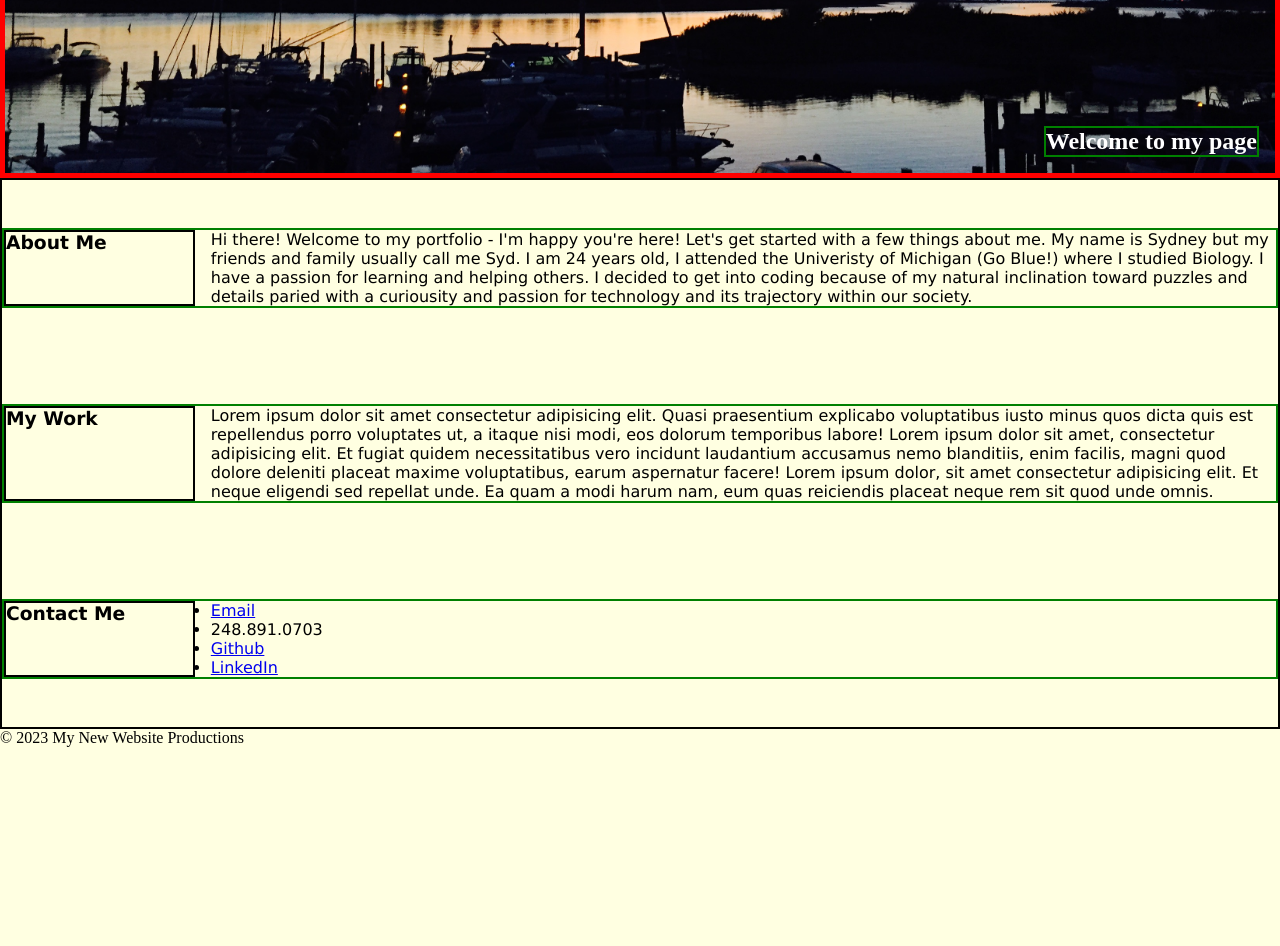
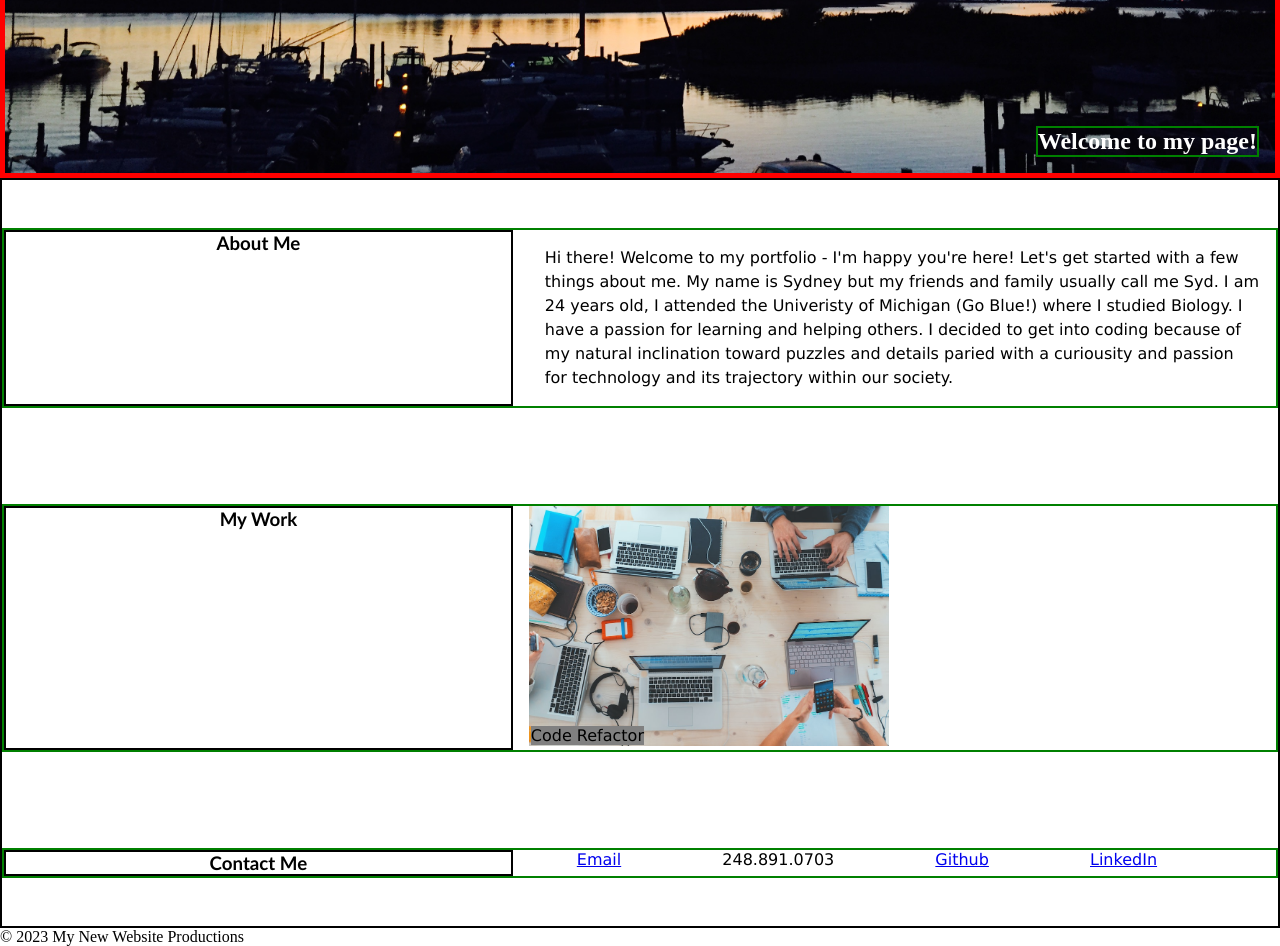
Before and after one commit to sydlaub/slaub-professional-portfolio, a plain HTML site: page index.html in a window 1280 px wide. Shown: the part 400-1346 px from the top of the page. Before the commit the page ends 1147 px from the top, so only its background shows below. Drawn offline with Linux system fonts and the light colour scheme.

Commit message:
added content to my work section; reformatted the contact me section

```diff
--- a/assets/css/style.css
+++ b/assets/css/style.css
@@ -1,6 +1,5 @@
 :root {
     --themeColor1: lightblue;
-    --themeColor2: #FFFFE1;
     --border1: solid 2px black;
     --border2: solid 5px red;
     --border3: solid 2px green;
@@ -13,18 +12,29 @@
     padding: 0;
 }
 
+/* Element Selectors */
 body {
     background-color: var(--themeColor2);
 }
 
-/* Element Selectors */
+nav {
+    display: flex;
+    flex-direction: column;
+}
+
+main {
+    display: flex;
+    flex-direction: column;
+    font-family: Verdana, Geneva, Tahoma, sans-serif;
+    border: var(--border1);
+}
+
+/* Class Selectors */
 .header {
     padding: 1rem 0.5rem;
     display: flex;
-    /* flex-direction: ; */
     justify-content: space-between;
     border: solid 2px black;
-    /* padding: 30px; */
     background-color: var(--themeColor1);
     color: navy;
     font-family: Verdana, Geneva, Tahoma, sans-serif;
@@ -38,9 +48,7 @@ body {
 
 .header nav {
     border: var(--border1);
-    background-color: inherit;
-    padding-bottom: 10px;
-    /* margin-right: 20px; */
+    padding-bottom: 0px;
     float: right;
     font-family: 'Trebuchet MS', 'Lucida Sans Unicode', 'Lucida Grande', 'Lucida Sans', Arial, sans-serif;
     font-size: 20px;
@@ -60,22 +68,6 @@ body {
 
 }
 
-
-/* ID selectors */
-
-
-nav {
-    display: flex;
-    flex-direction: column;
-}
-
-main {
-    display: flex;
-    flex-direction: column;
-    font-family: Verdana, Geneva, Tahoma, sans-serif;
-    border: var(--border1);
-}
-
 .section-styling {
     display: flex;
     flex-direction: column;
@@ -87,13 +79,38 @@ main {
     border: var(--border1);
     margin-right: 1rem;
     width: fit-content;
-    min-width: 15%;
+    min-width: 40%;
+}
+
+.section-title h3{
+    text-align: center;
+    font-family: 'Trebuchet MS', 'Lucida Sans Unicode', 'Lucida Grande', 'Lucida Sans', Arial, sans-serif;
 }
 
 .section-content-work {
     display: flex
 }
-/* Class Selectors */
+
+.section-content-contact {
+    display: flex;
+}
+
+
+.section-content-contact ul li {
+    list-style-type: none;
+    display: inline-block;
+    margin-inline: 3rem;
+}
+
+/* ID selectors */
+#work-img-1 {
+    height: 15rem;
+}
+
+#About-Me-Content{
+  margin: 1rem;
+  line-height: 1.5;
+}
 
 /* Hero Image */
 .hero-image {
@@ -104,8 +121,6 @@ main {
     background-repeat: no-repeat;
     background-size: cover;
     position: relative;
-    /* margin: 0;
-    padding: 0; */
 }
 
 .hero-text {
@@ -121,3 +136,16 @@ main {
         flex-direction: row;
     }
 }
+
+/* Images */
+.img-1-container{
+    position: relative;
+    text-align: center;
+
+}
+.img-1-container .img-1-text {
+    position: absolute;
+    bottom: 5px;
+    left: 2px;
+    background-color: gray;
+}
--- a/index.html
+++ b/index.html
@@ -10,7 +10,7 @@
 
 <body>
     <header class="header">
-        <h1 class="h1" >Sydney R Laub</h1>
+        <h1 class="h1">Sydney R Laub</h1>
         <nav class="nav">
             <ul>
                 <li>
@@ -26,9 +26,8 @@
         </nav>
     </header>
     <div class="hero-image">
-        <!-- <div> -->
-            <h2 class="hero-text">Welcome to my page</h2>
-        <!-- </div> -->
+        <h2 class="hero-text">Welcome to my page!</h2>
+        <p>I'm glad you're here.</p>
     </div>
     <main>
         <section class="section-styling section-about">
@@ -55,8 +54,11 @@
             <div class="section-title" id="My-Work-Label">
                 <h3>My Work</h3>
             </div>
-            <div class="section-content-work" id="My-Work-Content">
-                Lorem ipsum dolor sit amet consectetur adipisicing elit. Quasi praesentium explicabo voluptatibus iusto minus quos dicta quis est repellendus porro voluptates ut, a itaque nisi modi, eos dolorum temporibus labore! Lorem ipsum dolor sit amet, consectetur adipisicing elit. Et fugiat quidem necessitatibus vero incidunt laudantium accusamus nemo blanditiis, enim facilis, magni quod dolore deleniti placeat maxime voluptatibus, earum aspernatur facere! Lorem ipsum dolor, sit amet consectetur adipisicing elit. Et neque eligendi sed repellat unde. Ea quam a modi harum nam, eum quas reiciendis placeat neque rem sit quod unde omnis.
+            <div class="section-content-work" id="my-Work-Content">
+                <div class="img-1-container">
+                    <a href="https://github.com/sydlaub/slaub-01-code-refactor"><img id="work-img-1" src="./assets/Photos/portfolio stock image 1.jpg" alt="Several people woking at computers" /></a>
+                    <div class="img-1-text">Code Refactor</div>
+                </div>
             </div>
         </section>
 
@@ -65,7 +67,7 @@
                 <h3>Contact Me</h3>
             </div>
 
-            <div id="Conact-Me-Content">
+            <div class="section-content-contact">
                 <ul>
                     <li><a href="mailto:syd.laub18@gmail.com">Email</a></li>
                     <li>248.891.0703</li>
```
